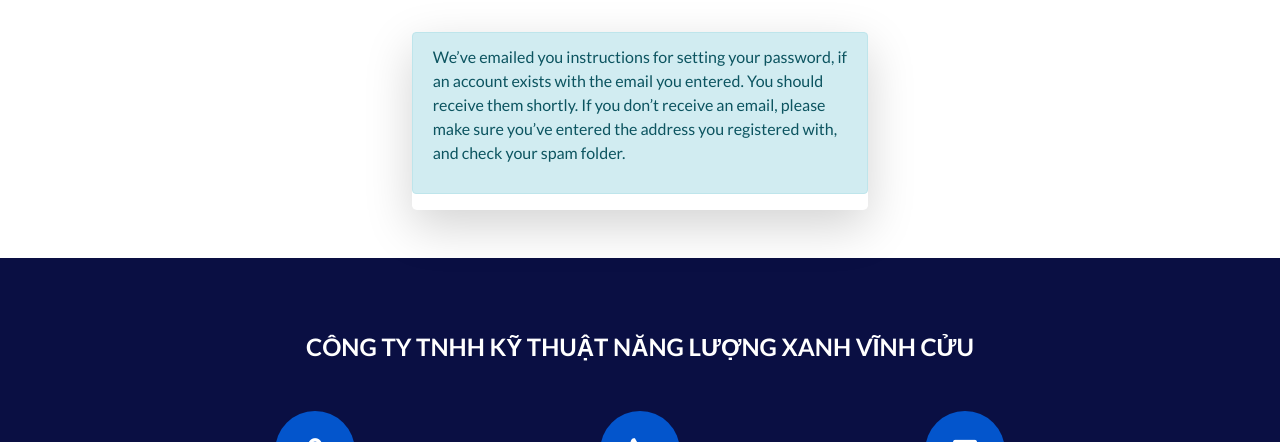
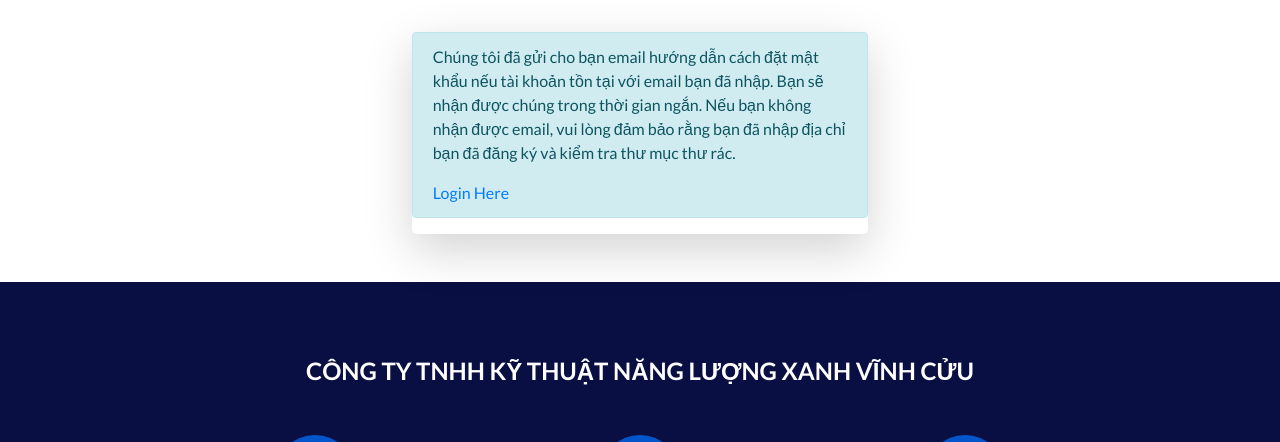
Before and after one commit to phanthang07/WEB, a Django app: page /password_reset_sent/ in a window 1280 px wide. Shown: the part 122-564 px from the top of the page. Run offline with Django 5.2, Linux system fonts and the light colour scheme; some libraries are stand-ins or nearby versions.

Commit message:
22-04 comit 2

```diff
--- a/app/templates/pages/password_reset_sent.html
+++ b/app/templates/pages/password_reset_sent.html
@@ -2,7 +2,6 @@
 {% load static %}
 {% block title %}Forgot Password {%endblock%}
 {% block content %}
-
   <!-- reset_password section -->
   <div class="container my-3 p-3">
     <div class="row justify-content-center">
@@ -10,13 +9,13 @@
             <div class="card shadow-lg border-0 rounded-lg mt-0 mb-3">
                 <div class="alert alert-info">
                     <p>
-                        We’ve emailed you instructions for setting your password, if an account exists with the email you entered. You should receive them shortly. If you don’t receive an email, please make sure you’ve entered the address you registered with, and check your spam folder.
+                        Chúng tôi đã gửi cho bạn email hướng dẫn cách đặt mật khẩu nếu tài khoản tồn tại với email bạn đã nhập. Bạn sẽ nhận được chúng trong thời gian ngắn. Nếu bạn không nhận được email, vui lòng đảm bảo rằng bạn đã nhập địa chỉ bạn đã đăng ký và kiểm tra thư mục thư rác.
                     </p>
+                    <a href="{% url 'signin' %}">Login Here</a>
                 </div>
             </div>
         </div>
     </div>
 </div>
   <!-- end reset_password section -->
-
 {%endblock%}
```
Also changed, not shown: app/templates/pages/signin.html (+0 -33 lines), customer/templates/pages/customer.html (+0 -35 lines).
